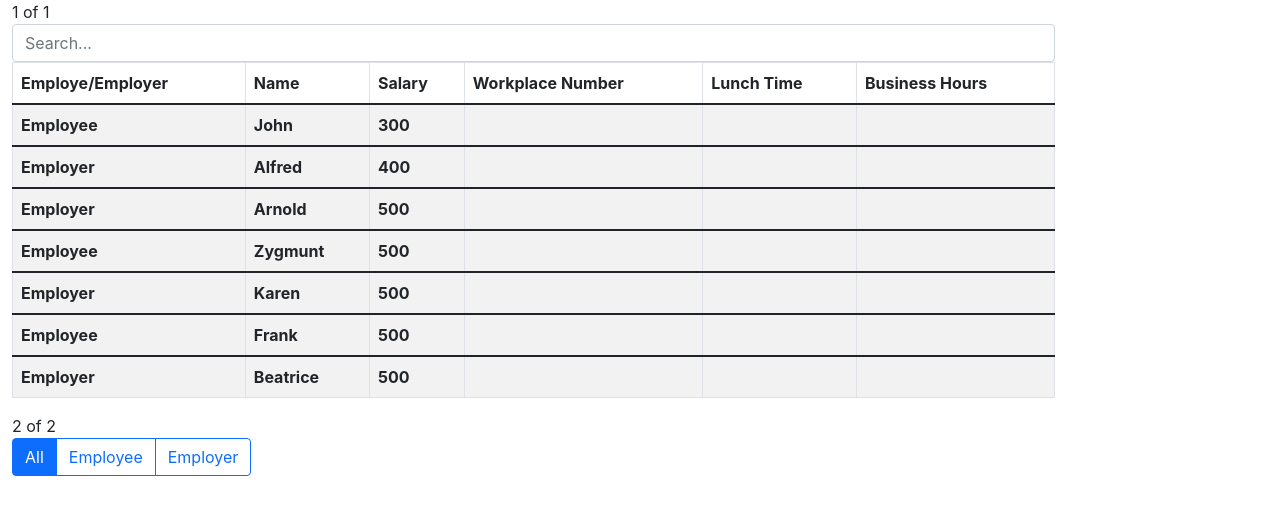
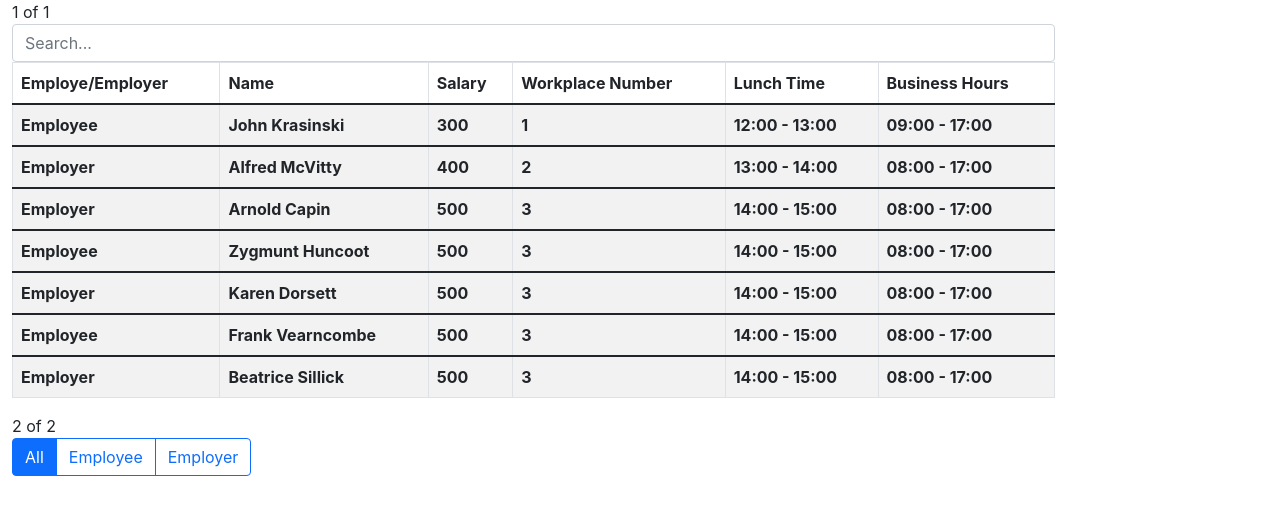
Before and after one commit to Decpwnz/employers-employees-frontend, a React (Vite) app: page / in a window 1280 px wide. Shown: the top 514 px of the page. Built offline with nearby package versions, Linux system fonts and the light colour scheme.

Commit message:
fix: fullname

```diff
--- a/src/components/Table.jsx
+++ b/src/components/Table.jsx
@@ -32,9 +32,9 @@ function Table({ team, searchTerm, setSearchTerm }) {
                 <th>{item.type}</th>
                 <th>{item.name}</th>
                 <th>{item.salary}</th>
-                <th>{item.workplace_number}</th>
-                <th>{item.lunch_time}</th>
-                <th>{item.business_hours}</th>
+                <th>{item.workplaceNumber}</th>
+                <th>{item.lunchTime}</th>
+                <th>{item.businessHours}</th>
               </tr>
             </tbody>
           ))
--- a/src/components/data.js
+++ b/src/components/data.js
@@ -2,7 +2,7 @@ const data = [
   {
     id: 1,
     type: 'Employee',
-    name: 'John',
+    name: 'John Krasinski',
     salary: 300,
     workplaceNumber: 1,
     lunchTime: '12:00 - 13:00',
@@ -11,7 +11,7 @@ const data = [
   {
     id: 2,
     type: 'Employer',
-    name: 'Alfred',
+    name: 'Alfred McVitty',
     salary: 400,
     workplaceNumber: 2,
     lunchTime: '13:00 - 14:00',
@@ -20,7 +20,7 @@ const data = [
   {
     id: 3,
     type: 'Employer',
-    name: 'Arnold',
+    name: 'Arnold Capin',
     salary: 500,
     workplaceNumber: 3,
     lunchTime: '14:00 - 15:00',
@@ -29,7 +29,7 @@ const data = [
   {
     id: 4,
     type: 'Employee',
-    name: 'Zygmunt',
+    name: 'Zygmunt Huncoot',
     salary: 500,
     workplaceNumber: 3,
     lunchTime: '14:00 - 15:00',
@@ -38,7 +38,7 @@ const data = [
   {
     id: 5,
     type: 'Employer',
-    name: 'Karen',
+    name: 'Karen Dorsett',
     salary: 500,
     workplaceNumber: 3,
     lunchTime: '14:00 - 15:00',
@@ -47,7 +47,7 @@ const data = [
   {
     id: 6,
     type: 'Employee',
-    name: 'Frank',
+    name: 'Frank Vearncombe',
     salary: 500,
     workplaceNumber: 3,
     lunchTime: '14:00 - 15:00',
@@ -56,7 +56,7 @@ const data = [
   {
     id: 7,
     type: 'Employer',
-    name: 'Beatrice',
+    name: 'Beatrice Sillick',
     salary: 500,
     workplaceNumber: 3,
     lunchTime: '14:00 - 15:00',
```
